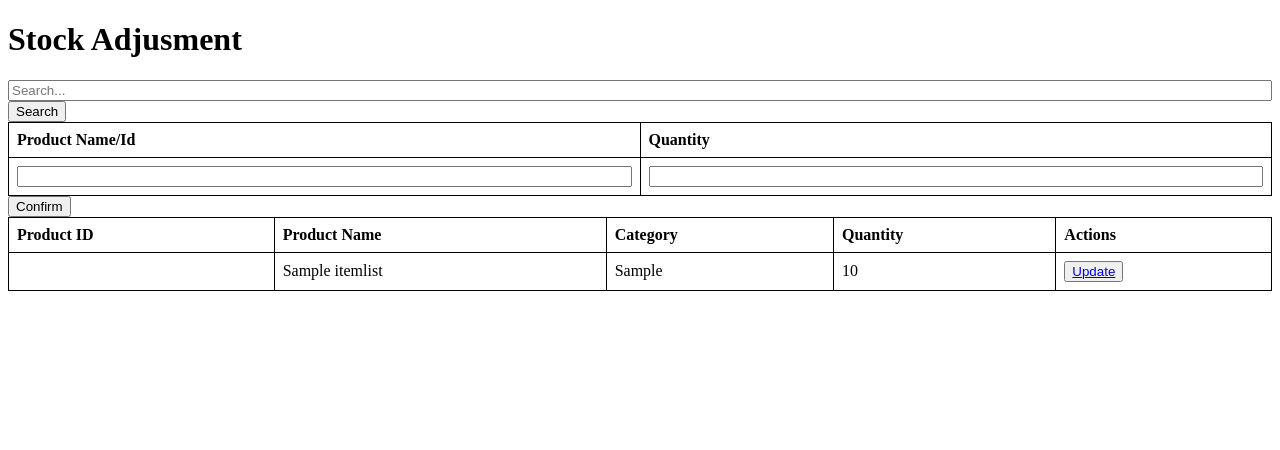
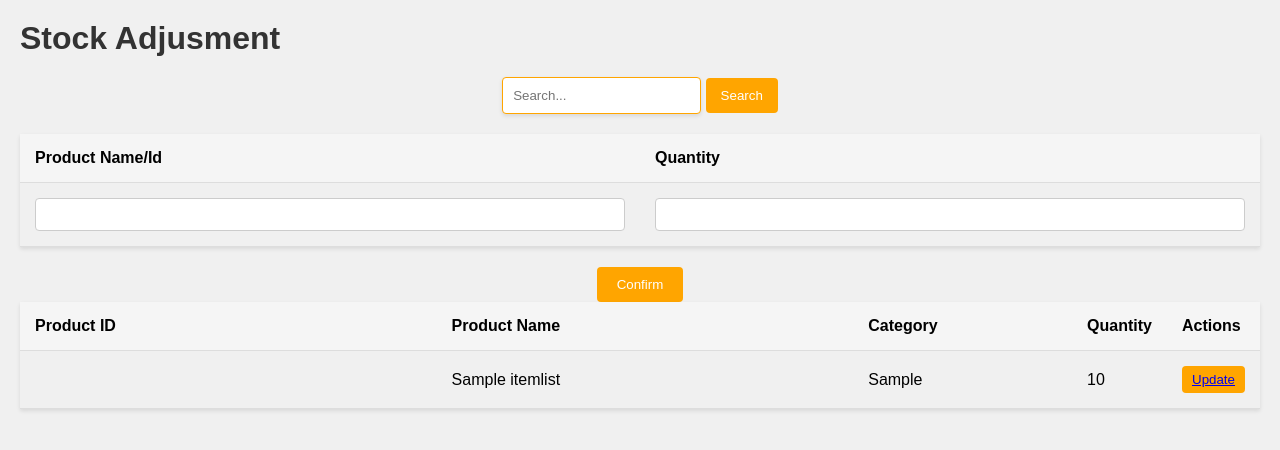
Before and after one commit to ViverIT1/WebBasedPOS, a PHP site: page /stockadj.php in a window 1280 px wide. Shown: the top 450 px of the page. Run offline with PHP 8.4, Linux system fonts and the light colour scheme; tables that the repository leaves empty or names only in its code hold one stand-in row (values such as "Sample post"); data that the repository does not hold is empty.

Commit message:
add css design into stock adjustment

```diff
--- a/stockadj.css
+++ b/stockadj.css
@@ -1,33 +1,129 @@
+/* stockadj.css */
+
+/* Reset some default styles */
+* {
+  margin: 0;
+  padding: 0;
+  box-sizing: border-box;
+}
+
+/* Body styles */
+body {
+  font-family: Arial, sans-serif;
+  background-color: #f0f0f0;
+  padding: 20px;
+}
+
+/* Header styles */
+.header {
+  text-align: left;
+  color: #333;
+  margin-bottom: 20px;
+}
+
+/* Form styles */
+form {
+  text-align: center;
+  margin-bottom: 20px;
+}
+
+input[type="search"] {
+  padding: 10px;
+  border: 1px solid orange;
+  border-radius: 4px;
+  box-shadow: 0 2px 4px rgba(0, 0, 0, 0.1);
+}
+
+button[type="submit"] {
+  padding: 10px 15px;
+  background-color: orange;
+  color: #fff;
+  border: none;
+  border-radius: 4px;
+  cursor: pointer;
+  transition: background-color 0.2s ease-in-out;
+}
+
+
+button[type="submit"]:hover {
+  background-color: #FFD07F;
+}
+
+/* Table styles */
 .content-table {
-    border-collapse: collapse;
-    width: 100%;
-  }
+  width: 100%;
+  border-collapse: collapse;
+  margin-bottom: 20px;
+  box-shadow: 0 2px 4px rgba(0, 0, 0, 0.1);
+}
 
-  th, td {
-    border: 1px solid black;
-    padding: 8px;
-    text-align: left;
-  }
+.content-table th,
+.content-table td {
+  padding: 15px;
+  text-align: left;
+  border-bottom: 1px solid #ddd;
+}
 
-  input {
-    width: 100%;
-    box-sizing: border-box;
-  }
+.content-table th {
+  background-color: #f5f5f5;
+  font-weight: bold;
+}
 
-  .output-box {
-    width: 100%;
-    border: 1px solid #ccc;
-    border-radius: 1px;
-    padding: 8px;
-    box-sizing: border-box;
-    resize: vertical;
-    overflow: auto;
-  }
+/* Input field styles */
+.content-table input[type="number"] {
+  width: 100%;
+  padding: 8px;
+  border: 1px solid #ccc;
+  border-radius: 4px;
+}
 
-  .output-box input[type="text"] {
-    width: 100%;
-    height: 90px;
-    border: none;
-    font-size: 14px;
-    resize: vertical;
-  }
+/* Button styles */
+.confirm-button {
+  display: block;
+  margin: 0 auto;
+  padding: 10px 20px;
+  background-color: orange;
+  color: #fff;
+  border: none;
+  border-radius: 4px;
+  cursor: pointer;
+  transition: background-color 0.2s ease-in-out;
+}
+
+.confirm-button:hover {
+  background-color: #FFD07F;
+}
+
+/* Adjust column widths */
+.content-table th:nth-child(1),
+.content-table th:nth-child(2) {
+  width: 40%;
+}
+
+.content-table th:nth-child(3),
+.content-table th:nth-child(4) {
+  width: 20%;
+}
+
+.content-table th:nth-child(5) {
+  width: 10%;
+}
+
+/* Adjust actions column */
+.content-table td:last-child {
+  text-align: center;
+}
+
+.content-table td:last-child button {
+  padding: 6px 10px;
+  background-color: orange;
+  color: #fff;
+  border: none;
+  border-radius: 4px;
+  cursor: pointer;
+  transition: background-color 0.2s ease-in-out;
+}
+
+.content-table td:last-child button:hover {
+  background-color: #FFD07F;
+}
```
